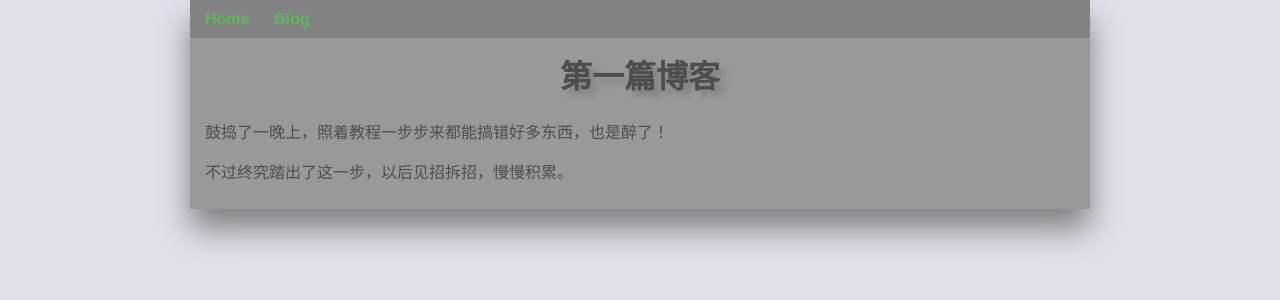
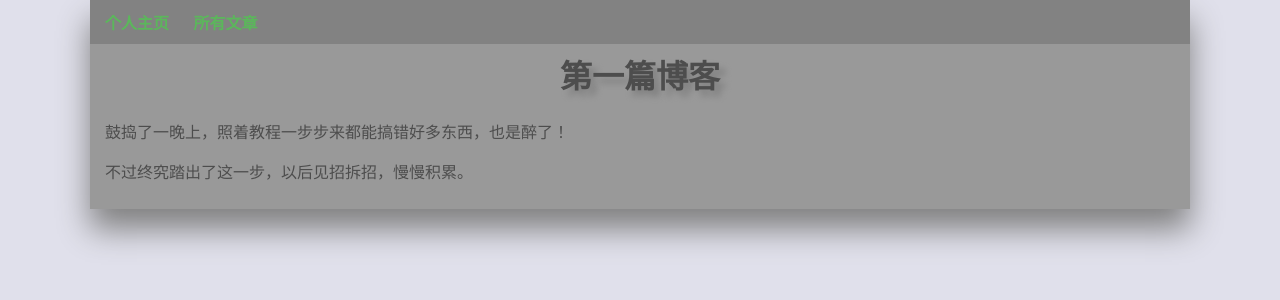
Before and after one commit to xxleyi/xxleyi.github.io, a Jekyll site: the page built from _posts/2016-03-03-第一篇个人博客.md, in a window 1280 px wide. Shown: the top 300 px of the page. Built offline with Jekyll 4.4.1, drawn with Linux system fonts in a browser that asks for light colours.

Commit message:
update the layout.

```diff
--- a/_config.yml
+++ b/_config.yml
@@ -15,6 +15,8 @@ kramdown:
 
 permalink: /blog/:year/:month/:day/:title
 
+encoding: utf-8
+
 defaults:
   -
     scope:
--- a/_layouts/default.html
+++ b/_layouts/default.html
@@ -11,7 +11,7 @@
 				<h1>文西河上</h1>
 	    		<ul>
 	        		<li><a href="/">个人主页</a></li>
-	        		<li><a href="/blog">所有博客</a></li>
+	        		<li><a href="/blog">所有文章</a></li>
 	    		</ul>
 			</nav>
 			<aside>
--- a/_layouts/post.html
+++ b/_layouts/post.html
@@ -8,18 +8,15 @@
 		<body>
 			<nav>
 	    		<ul>
-	        		<li><a href="/">Home</a></li>
-	        		<li><a href="/blog">Blog</a></li>
+	        		<li><a href="/">个人主页</a></li>
+	        		<li><a href="/blog">所有文章</a></li>
 	    		</ul>
 			</nav>
 			<main>
 
-			{{ content }}
+				{{ content }}
 
- 	    <div class="push"></div>
-		</main>
-
-
-
+		 	    <div class="push"></div>
+			</main>
 		</body>
 	</html>
--- a/blog/index.html
+++ b/blog/index.html
@@ -1,11 +1,10 @@
 ---
-layout: default
+layout: post
 title: 博客列表
 ---
-	<h1>{{ page.title }}</h1>
 
 	<ul id="posts">
 	  {% for post in site.posts %}
-	    <li><span>{{ post.date | date_to_string }}</span> » <a href="{{ post.url }}" title="{{ post.title }}">{{ post.title }}</a></li>
+	    <li style="margin: 10px auto;"><span>{{ post.date | date_to_string }}</span> » <a style="color: white;" href="{{ post.url }}" title="{{ post.title }}">{{ post.title }}</a></li>
 	  {% endfor %}
 	</ul>
--- a/css/post.css
+++ b/css/post.css
@@ -3,7 +3,7 @@ html{
 }
 
 body {
-    max-width: 900px;
+    max-width: 1100px;
     margin:auto;
     font-size: 100%;
     background-color: #e0e0eb;
@@ -48,6 +48,7 @@ main h2{
   color:#4d4d4d;
   font-size: 1.2em;
 }
+
 blockquote{
   border-left: 2px solid #bfbfbf;
   padding-left: 6px;
@@ -64,6 +65,6 @@ nav{
   position: fixed;
   background-color: #737373;
   margin: 0px;
-  width: 900px;
+  width: 1100px;
   opacity:0.6;
 }
```
